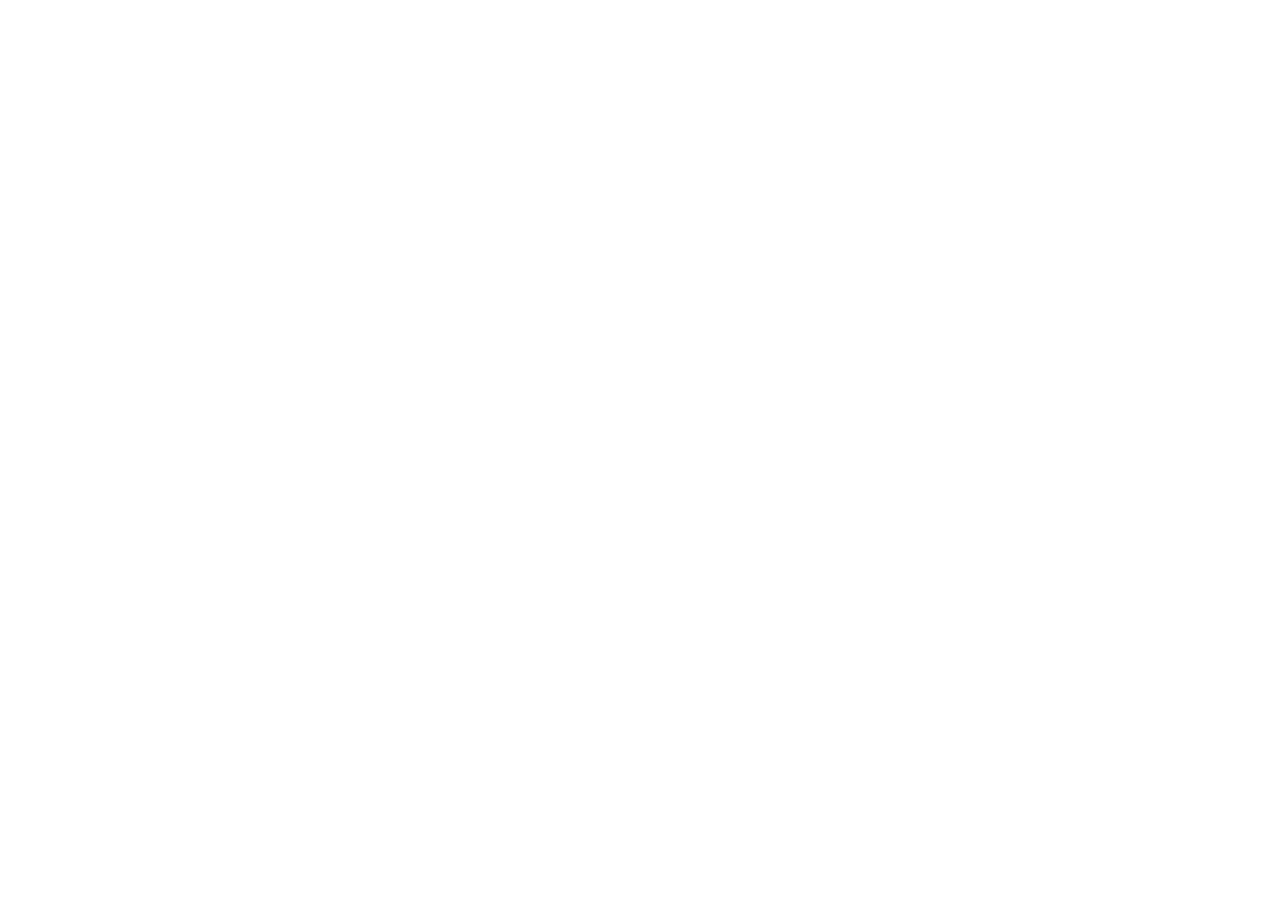
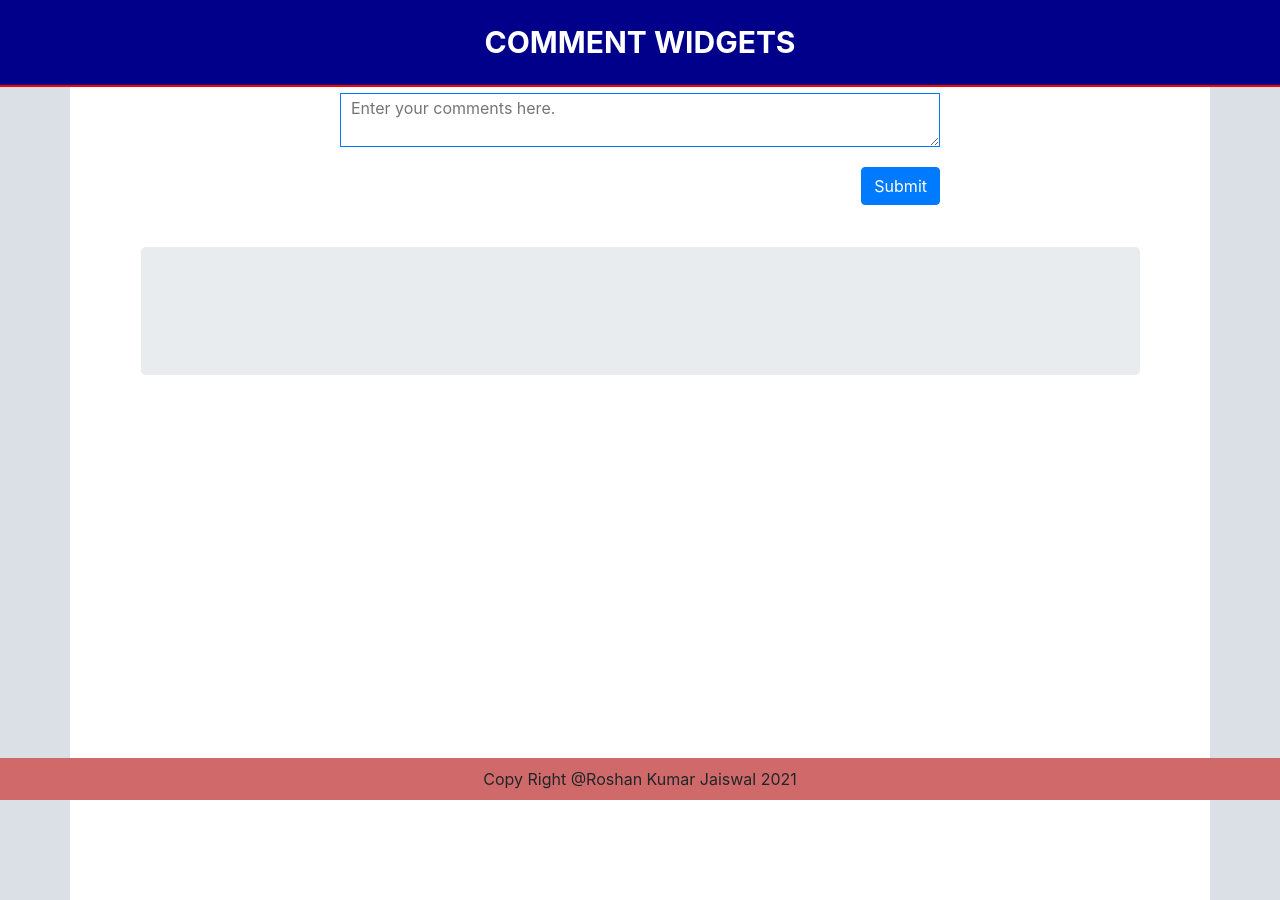
Before and after one commit to roshanjaiswal/ui, a plain HTML site: page myLearning/applications/commentWidget/index.html in a window 1280 px wide. Before the commit the page ends 800 px from the top, so only its background shows below. Drawn offline with nearby package versions, Linux system fonts and the light colour scheme.

Commit message:
learning updates

```diff
--- a/myLearning/applications/commentWidget/index.html
+++ b/myLearning/applications/commentWidget/index.html
@@ -4,7 +4,7 @@
     <meta charset="UTF-8">
     <meta http-equiv="X-UA-Compatible" content="IE=edge">
     <meta name="viewport" content="width=device-width, initial-scale=1.0">
-    <script src="../../library/jquery/jquery.min.js"></script>
+    <script src="../../library/jquery/jquery-3.6.0.js"></script>
     <link rel="stylesheet" href="../../library/bootstrap-4.5.3-dist/css/bootstrap.css">
     <script src="../../library/bootstrap-4.5.3-dist/js/bootstrap.js"></script>
     <script src="script.js"></script>
@@ -13,10 +13,22 @@
     <title>Comment Widgets</title>
 </head>
 <body>
-    <header></header>
+    <header>
+        <div class="title">Comment Widgets</div>
+    </header>
     <article>
-        <div class="container"></div>
+        <div class="container">
+            <form id="commentForm">
+                <textarea id="commentBox" placeholder="Enter your comments here."></textarea>
+                <input class="btn btn-primary submitButton" type="submit" value="Submit">
+            </form>
+            <div class="comments jumbotron" id="displayComments">
+
+            </div>
+        </div>
     </article>
-    <footer></footer>
+    <footer>
+        <div class="footerContainer">Copy Right @Roshan Kumar Jaiswal 2021</div>
+    </footer>
 </body>
 </html>
--- a/myLearning/applications/commentWidget/script.js
+++ b/myLearning/applications/commentWidget/script.js
@@ -24,3 +24,17 @@ const data = [{
         }]
     }]
 }]
+
+function loadComments(data){
+    var container = document.getElementById('displayComments');
+    if(data.length){
+        var ul = document.createElement('ul');
+        for(let i=0; i<data.length-1;i++){
+            var
+        }
+    }
+}
+
+function createCommentList(){
+
+}
--- a/myLearning/applications/commentWidget/style.css
+++ b/myLearning/applications/commentWidget/style.css
@@ -0,0 +1,66 @@
+body{
+    margin: 0;
+    padding: 0;
+    background-color: #dae0e5;
+}
+
+header{
+    background-color:darkblue;
+    position: fixed;
+    width: 100%;
+    border-bottom: 2px solid red;
+}
+
+header .title{
+    padding: 20px;
+    color: white;
+    font-size: 30px;
+    text-align: center;
+    font-weight: bold;
+    text-transform: uppercase;
+}
+
+article .container {
+    background-color: white;
+    min-height: 900px;
+    padding-top: 93px;
+}
+
+footer {
+    position: fixed;
+    bottom: 0;
+    left: 0;
+    width: 100%;
+    min-height: 40px;
+    background-color: #d06a6a;
+}
+
+footer .footerContainer {
+    margin: 0 auto;
+    text-align: center;
+    padding: 9px;
+}
+
+#commentBox {
+    width: 100%;
+    margin: 0 auto;
+    display: block;
+    border: 1px solid #007bff;
+    padding-left: 10px;
+}
+
+#commentForm{
+    width: 600px;
+    margin: 0 auto;
+}
+
+.submitButton {
+    float: right;
+    margin-top: 20px;
+}
+
+#displayComments {
+    margin-top: 100px !important;
+    width: 90%;
+    margin: 0 auto;
+}
```
Also changed, not shown: myLearning/buildTools/gulpfile.js (+13 -0 lines).
